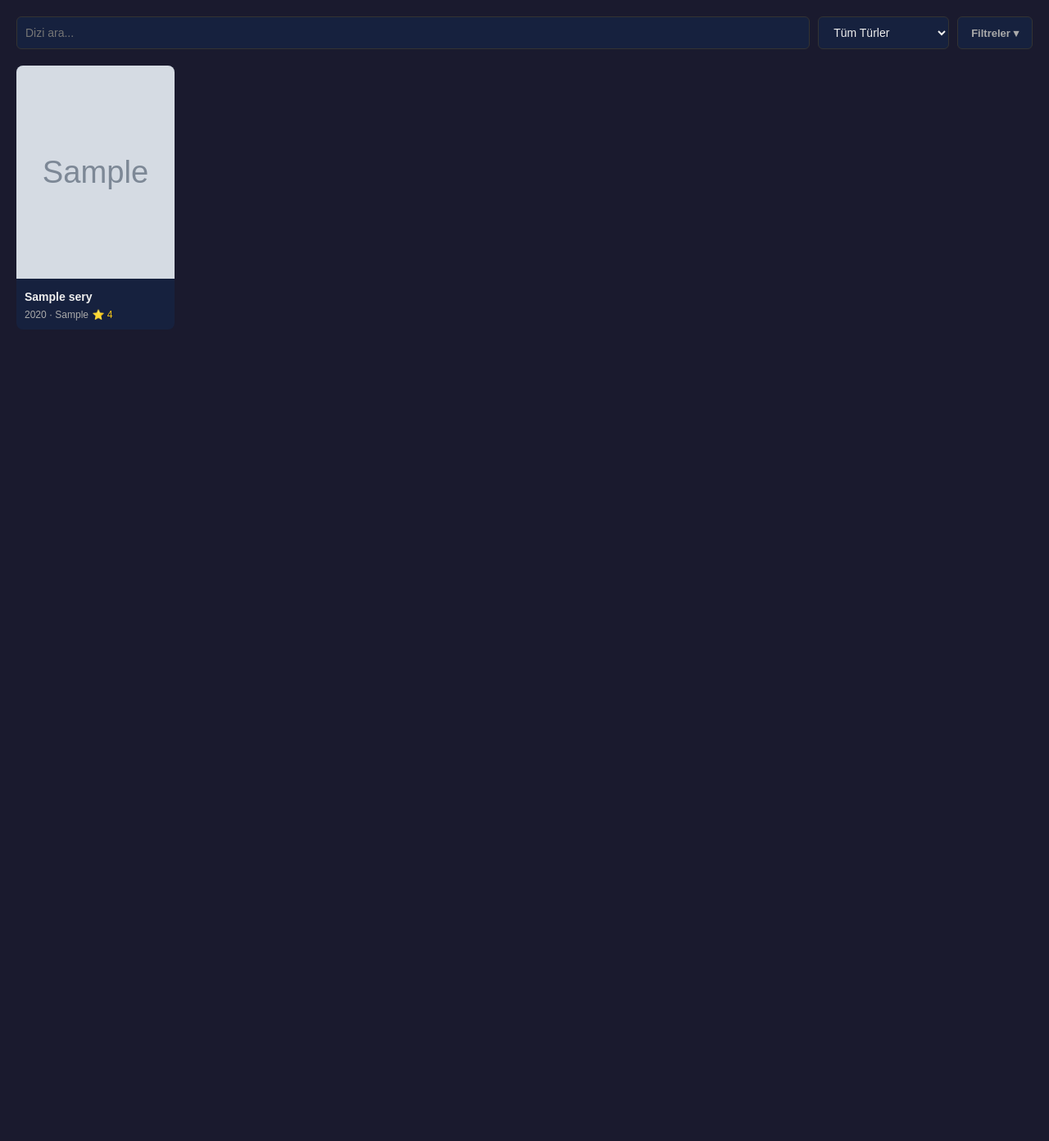
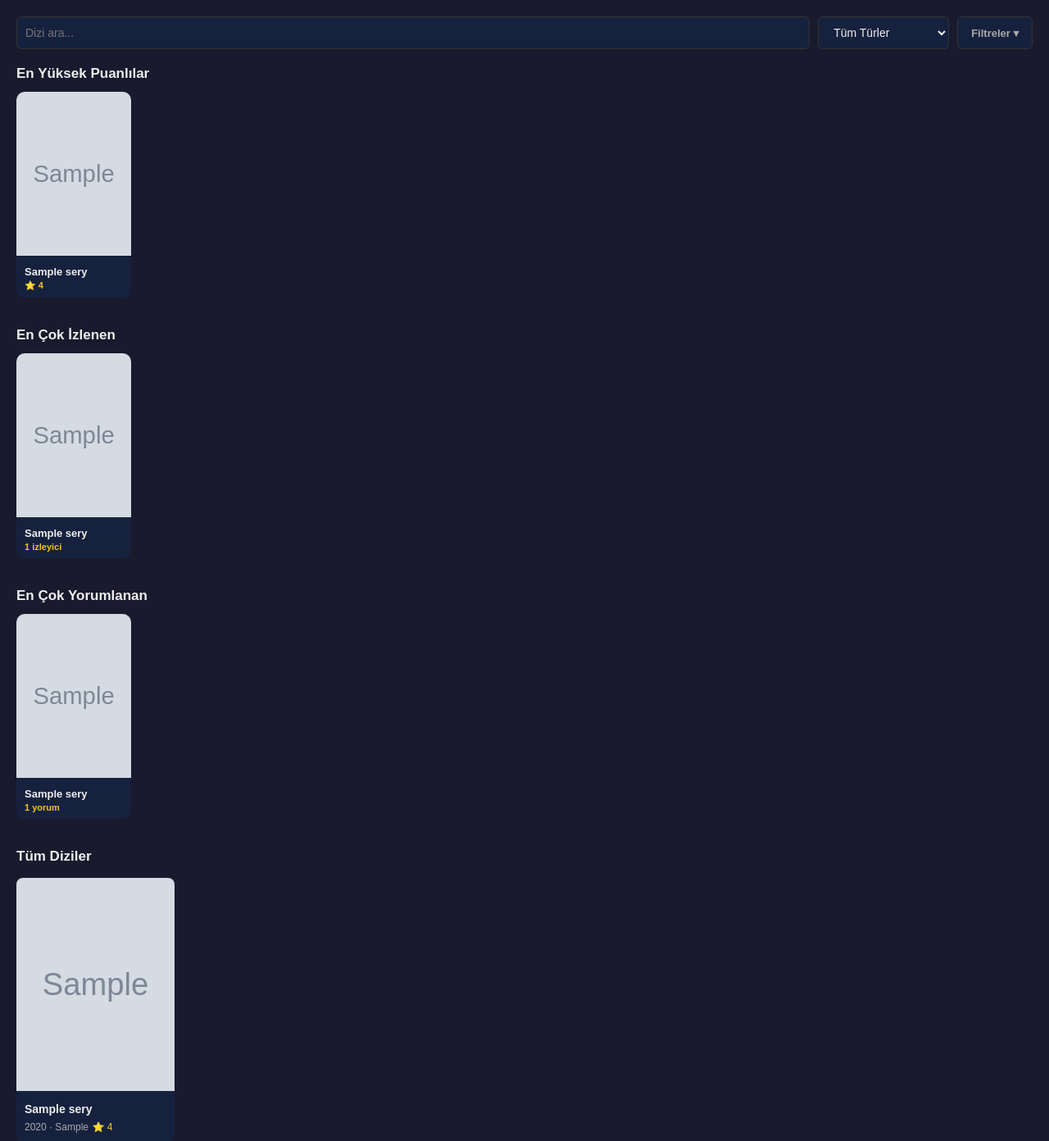
Before and after one commit to mertdonmez1453/dizi-kutusu, a Flask app: page /main in a window 1280 px wide. Shown: the part 46-1438 px from the top of the page at 82% size. Before the commit the page ends 448 px from the top, so only its background shows below. Run offline with Flask 3, Linux system fonts and the light colour scheme; the visitor is signed in with stand-in values (Sample User, id 1); tables that the repository leaves empty hold one stand-in row (values such as "Sample post"); grey boxes marked "Sample" are stand-in pictures.

Commit message:
Add top-rated, most-watched, and most-reviewed showcase sections to the main page with horizontal scroll cards

```diff
--- a/app/static/css/main.css
+++ b/app/static/css/main.css
@@ -136,6 +136,101 @@ header a { color: #e94560; text-decoration: none; }
 
 .btn-clear-filters:hover { color: #e94560; border-color: #e94560; }
 
+/* Showcase sections */
+.showcase {
+  margin-bottom: 28px;
+}
+
+.showcase h2 {
+  font-size: 17px;
+  font-weight: 700;
+  margin-bottom: 12px;
+  color: #eee;
+}
+
+.showcase-row {
+  display: flex;
+  gap: 14px;
+  overflow-x: auto;
+  padding-bottom: 8px;
+  scroll-snap-type: x mandatory;
+  -webkit-overflow-scrolling: touch;
+}
+
+.showcase-row::-webkit-scrollbar { height: 6px; }
+.showcase-row::-webkit-scrollbar-track { background: transparent; }
+.showcase-row::-webkit-scrollbar-thumb { background: #333; border-radius: 3px; }
+.showcase-row::-webkit-scrollbar-thumb:hover { background: #555; }
+
+.showcase-card {
+  flex-shrink: 0;
+  width: 140px;
+  background: #16213e;
+  border-radius: 10px;
+  overflow: hidden;
+  cursor: pointer;
+  transition: transform 0.2s, box-shadow 0.2s;
+  scroll-snap-align: start;
+}
+
+.showcase-card:hover {
+  transform: translateY(-4px);
+  box-shadow: 0 6px 20px rgba(0,0,0,0.35);
+}
+
+.showcase-card img {
+  width: 100%;
+  height: 200px;
+  object-fit: cover;
+}
+
+.showcase-no-img {
+  width: 100%;
+  height: 200px;
+  background: #0f3460;
+  display: flex;
+  align-items: center;
+  justify-content: center;
+  color: #555;
+  font-size: 11px;
+}
+
+.showcase-info {
+  padding: 8px 10px;
+  display: flex;
+  flex-direction: column;
+  gap: 3px;
+}
+
+.showcase-title {
+  font-size: 13px;
+  font-weight: 600;
+  color: #eee;
+  white-space: nowrap;
+  overflow: hidden;
+  text-overflow: ellipsis;
+}
+
+.showcase-badge {
+  font-size: 11px;
+  color: #f5c518;
+  font-weight: 600;
+}
+
+.showcase-empty {
+  color: #666;
+  font-size: 13px;
+  font-style: italic;
+  padding: 12px 0;
+}
+
+.section-title {
+  font-size: 17px;
+  font-weight: 700;
+  margin-bottom: 16px;
+  color: #eee;
+}
+
 /* Grid */
 .grid {
   display: grid;
--- a/app/templates/auth/main.html
+++ b/app/templates/auth/main.html
@@ -63,6 +63,22 @@
     <button class="btn-clear-filters" id="btnClearFilters">Temizle</button>
   </div>
 
+  <div id="showcases">
+    <section class="showcase" id="topRated">
+      <h2>En Yüksek Puanlılar</h2>
+      <div class="showcase-row" id="topRatedRow"></div>
+    </section>
+    <section class="showcase" id="mostWatched">
+      <h2>En Çok İzlenen</h2>
+      <div class="showcase-row" id="mostWatchedRow"></div>
+    </section>
+    <section class="showcase" id="mostReviewed">
+      <h2>En Çok Yorumlanan</h2>
+      <div class="showcase-row" id="mostReviewedRow"></div>
+    </section>
+  </div>
+
+  <h2 class="section-title" id="allSeriesTitle">Tüm Diziler</h2>
   <div id="loading">Diziler yükleniyor...</div>
   <div class="grid" id="grid"></div>
   <div class="pagination" id="pagination"></div>
@@ -90,6 +106,58 @@
       .catch(() => {});
 
     loadPage(1);
+    loadShowcases();
+
+    /* ── Showcase sections ── */
+    function loadShowcases() {
+      loadShowcase("/api/series/top-rated?limit=10", "topRatedRow", s =>
+        s.rating ? `⭐ ${esc(String(s.rating))}` : ""
+      );
+      loadShowcase("/api/series/most-watched?limit=10", "mostWatchedRow", s =>
+        s.watch_count != null ? `${s.watch_count} izleyici` : ""
+      );
+      loadShowcase("/api/series/most-reviewed?limit=10", "mostReviewedRow", s =>
+        s.review_count != null ? `${s.review_count} yorum` : ""
+      );
+    }
+
+    function loadShowcase(url, rowId, badgeFn) {
+      fetch(url)
+        .then(r => { if (!r.ok) throw new Error(); return r.json(); })
+        .then(data => {
+          const items = Array.isArray(data) ? data : (data.items || []);
+          const row = document.getElementById(rowId);
+          row.innerHTML = "";
+          if (!items.length) {
+            row.innerHTML = '<span class="showcase-empty">Henüz veri yok</span>';
+            return;
+          }
+          items.forEach(s => {
+            const card = document.createElement("div");
+            card.className = "showcase-card";
+            card.onclick = () => { window.location.href = `/series/${s.id}`; };
+            const badge = badgeFn(s);
+            card.innerHTML = `
+              ${s.image_url
+                ? `<img src="${esc(s.image_url)}" alt="${esc(s.title)}" />`
+                : `<div class="showcase-no-img">Görsel yok</div>`}
+              <div class="showcase-info">
+                <span class="showcase-title" title="${esc(s.title)}">${esc(s.title)}</span>
+                ${badge ? `<span class="showcase-badge">${badge}</span>` : ""}
+              </div>
+            `;
+            row.appendChild(card);
+          });
+        })
+        .catch(() => {});
+    }
+
+    function toggleShowcases() {
+      const f = getFilters();
+      const active = hasActiveFilters(f);
+      document.getElementById("showcases").style.display = active ? "none" : "block";
+      document.getElementById("allSeriesTitle").textContent = active ? "Arama Sonuçları" : "Tüm Diziler";
+    }
 
     function getFilters() {
       return {
@@ -126,6 +194,7 @@
     }
 
     function loadPage(page) {
+      toggleShowcases();
       document.getElementById("loading").style.display = "block";
       document.getElementById("grid").innerHTML = "";
       document.getElementById("pagination").innerHTML = "";
```
